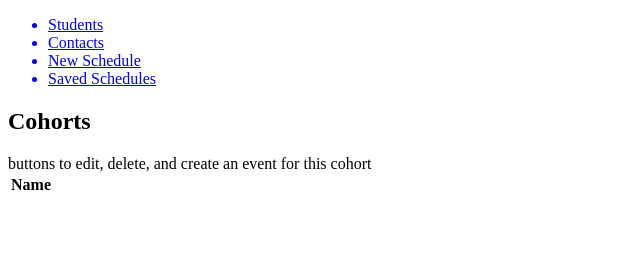
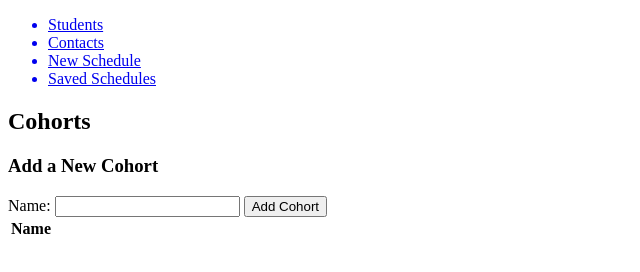
Before and after one commit to aminge/career-day-scheduler, a website: page public/views/index.html at #/allCohorts in a window 1280 px wide. Shown: the whole page, without its empty margins (0-640 px from the left). Drawn offline with Linux system fonts and the light colour scheme; no server answers.

Commit message:
Working on allCohorts.html

```diff
--- a/public/views/templates/allCohorts.html
+++ b/public/views/templates/allCohorts.html
@@ -1,4 +1,14 @@
 <h2>Cohorts</h2>
+
+<h3>Add a New Cohort</h3>
+
+<form>
+    <label for="name">Name:</label>
+    <input type="text" ng-model="name" id="name" />
+
+    <button id="add-cohort" ng-click="addCohort()">Add Cohort</button>
+
+</form>
 
 <table>
     <thead>
@@ -10,7 +20,11 @@
     <tbody ng-repeat="cohort in cohorts">
     <tr>
         <td>{{cohort.name}}</td>
-        buttons to edit, delete, and create an event for this cohort
+        <td><button>Edit</button></td>
+        <td><button>Delete</button></td>
+        <td><button>Create Event</button></td>
+        <!--These buttons need to be dynamically generated, but they also need to have an-->
+        <!--id that ties them to the correct cohort-->
     </tr>
     </tbody>
 </table>
```
Also changed, not shown: public/views/templates/students.html (+0 -1 lines), public/views/templates/viewCohort.html (line endings or trailing spaces).
